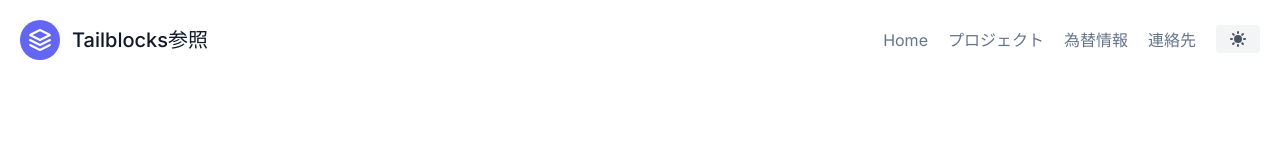
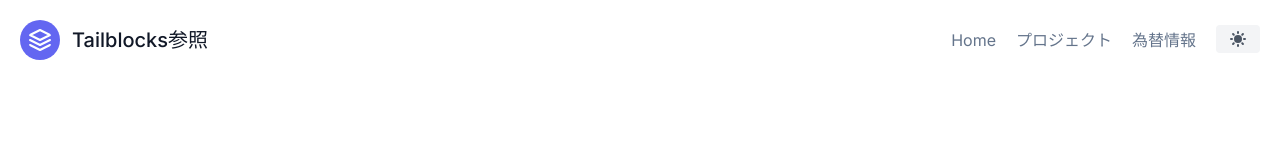
Before and after one commit to jugujo/my-nextjs, a Next.js app: page / in a window 1280 px wide. Shown: the top 160 px of the page. Built offline with nearby package versions, Linux system fonts and the light colour scheme.

Commit message:
レイアウト調整

```diff
--- a/app/projects/page.js
+++ b/app/projects/page.js
@@ -12,7 +12,6 @@ export default async function Project() {
   return (
     <div className="flex flex-col items-center justify-center min-h-screen px-3 mb-10">
       <title>プロジェクト</title>
-      <p className="grid grid-cols-1 gap-8 p-12 m-4 md:grid-cols-2">ノーション</p>
       <div className="grid grid-cols-1 gap-8 p-12 m-4 md:grid-cols-2">
         {list.map((item, index) => (
           <ProjectItem key={item.id} data={item}/>
--- a/components/header.js
+++ b/components/header.js
@@ -24,7 +24,7 @@ export default function Header() {
               <Link href='/rates' className="mr-5 hover:text-gray-900">
               為替情報
               </Link>
-              <a className="mr-5 hover:text-gray-900">連絡先</a>
+              {/* <a className="mr-5 hover:text-gray-900">連絡先</a> */}
             </nav>
 
             <ModeToggleButton/>
```
